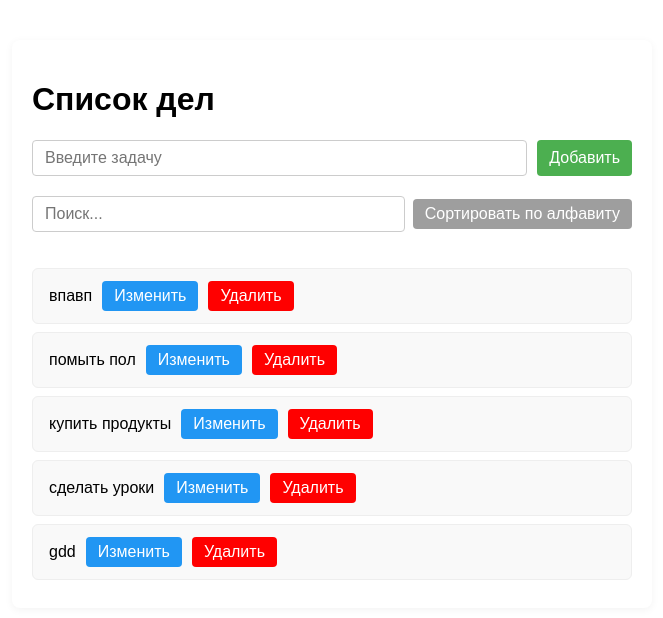
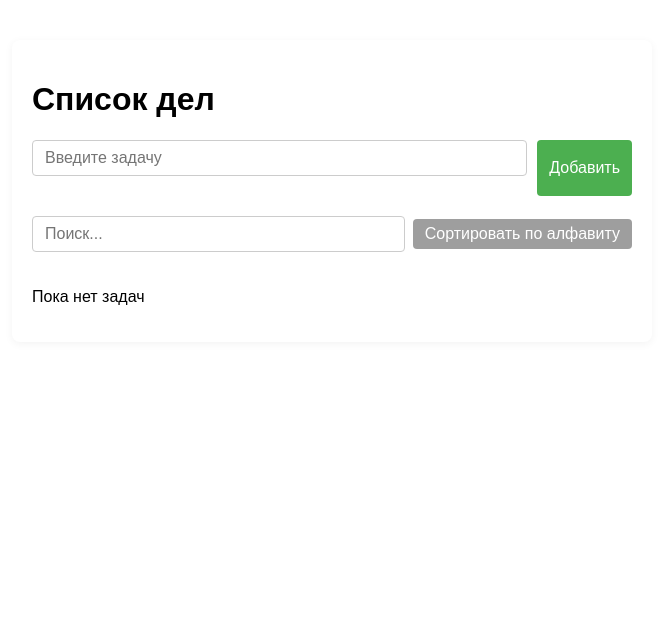
Before and after one commit to au-nas/server-lesson5new, a React (Vite) app: page / in a window 1280 px wide. Shown: the top 618 px of the page, without its empty margins (308-971 px from the left). Built offline with nearby package versions, Linux system fonts and the light colour scheme; data requests are answered from the project's data file.

Commit message:
создала компонент Input

```diff
--- a/src/components/AddTodoForm/AddTodoForm.jsx
+++ b/src/components/AddTodoForm/AddTodoForm.jsx
@@ -1,5 +1,6 @@
 import { useState } from 'react';
 import { Button } from '../Button/Button';
+import { Input } from '../Input/Input';
 import buttonStyles from '../Button/Button.module.css';
 import styles from './AddTodoForm.module.css';
 
@@ -15,11 +16,10 @@ export const AddTodoForm = ({ requestAddTodo }) => {
 	return (
 		/* форма */
 		<form onSubmit={handleSubmit} className={styles.form} id="addTodoForm">
-			<input
+			<Input
 				value={newTodo}
 				onChange={(e) => setNewTodo(e.target.value)}
 				placeholder="Введите задачу"
-				className={styles.input}
 			/>
 			<Button type="submit" text="Добавить" className={buttonStyles.add} />
 		</form>
--- /dev/null
+++ b/src/components/Input/Input.jsx
@@ -0,0 +1,15 @@
+import styles from './Input.module.css';
+
+export const Input = ({ id, name, value, onChange, placeholder, type = 'text' }) => {
+	return (
+		<input
+			id={id}
+			name={name}
+			value={value}
+			onChange={onChange}
+			placeholder={placeholder}
+			type={type}
+			className={styles.input}
+		/>
+	);
+};
--- /dev/null
+++ b/src/components/Input/Input.module.css
@@ -0,0 +1,14 @@
+.input {
+	flex: 1;
+	padding: 8px 12px;
+	font-size: 16px;
+	border: 1px solid #ccc;
+	border-radius: 4px;
+	outline: none;
+	transition: border-color 0.2s ease;
+	margin-bottom: 20px;
+}
+
+.input:focus {
+	border-color: #4caf50;
+}
--- a/src/components/SearchBar/SearchBar.jsx
+++ b/src/components/SearchBar/SearchBar.jsx
@@ -1,16 +1,15 @@
 import { Button } from '../Button/Button';
+import { Input } from '../Input/Input';
 import buttonStyles from '../Button/Button.module.css';
 import styles from './SearchBar.module.css';
 
 export const SearchBar = ({ search, setSearch, isSorted, setIsSorted }) => {
 	return (
 		<div className={styles.searchContainer}>
-			<input
-				type="text"
+			<Input
 				placeholder="Поиск..."
 				value={search}
 				onChange={(e) => setSearch(e.target.value)}
-				className={styles.input}
 			/>
 			<Button
 				onClick={() => setIsSorted(!isSorted)}
--- a/src/components/TodoItem/TodoItem.jsx
+++ b/src/components/TodoItem/TodoItem.jsx
@@ -1,6 +1,7 @@
 import styles from './TodoItem.module.css';
 import buttonStyles from '../Button/Button.module.css';
 import { Button } from '../Button/Button';
+import { Input } from '../Input/Input';
 
 export const TodoItem = ({
 	todo,
@@ -19,12 +20,11 @@ export const TodoItem = ({
 			{/* {editingIdTodo === todo.id && console.log('Editing id:', todo.id)} */}
 			{isEditing ? (
 				<>
-					<input
+					<Input
 						id={`edit-todo-${todo.id}`} // уникальный айди
 						name={`edit-todo-${todo.id}`}
 						value={editingInputTextTodo}
 						onChange={(e) => setEditingInputTextTodo(e.target.value)}
-						className={styles.input}
 					/>
 					<Button
 						onClick={() => requestEditTodo(todo.id, editingInputTextTodo)}
--- a/src/db.json
+++ b/src/db.json
@@ -1,29 +1,3 @@
 {
-  "todos": [
-    {
-      "text": "впавп",
-      "completed": false,
-      "id": 1
-    },
-    {
-      "text": "помыть пол",
-      "completed": false,
-      "id": 2
-    },
-    {
-      "text": "купить продукты",
-      "completed": false,
-      "id": 3
-    },
-    {
-      "text": "сделать уроки",
-      "completed": false,
-      "id": 4
-    },
-    {
-      "text": "gdd",
-      "completed": false,
-      "id": 5
-    }
-  ]
+  "todos": []
 }
```
